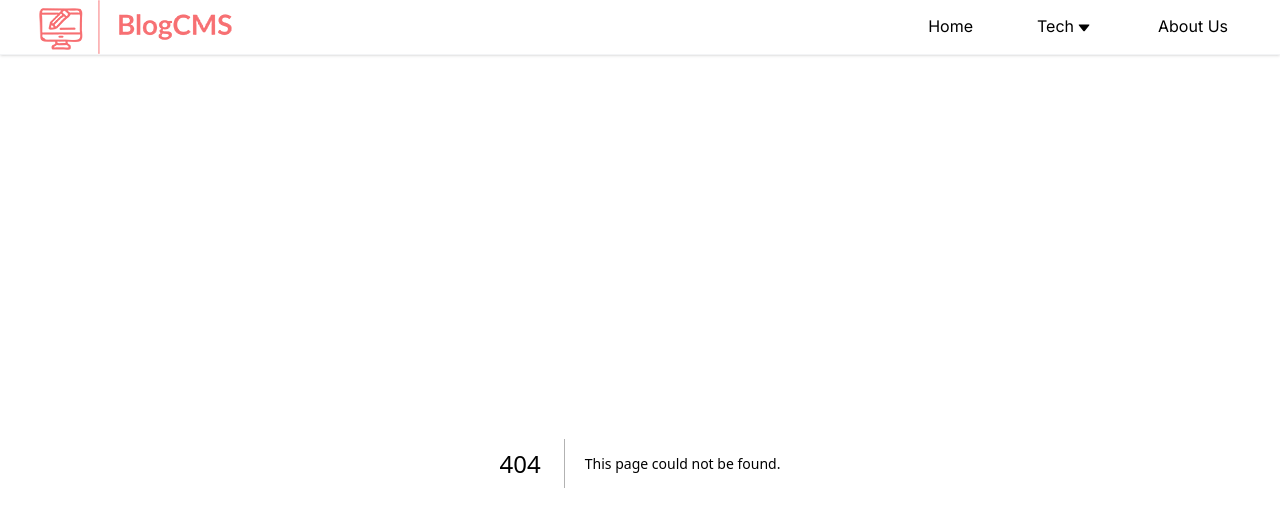
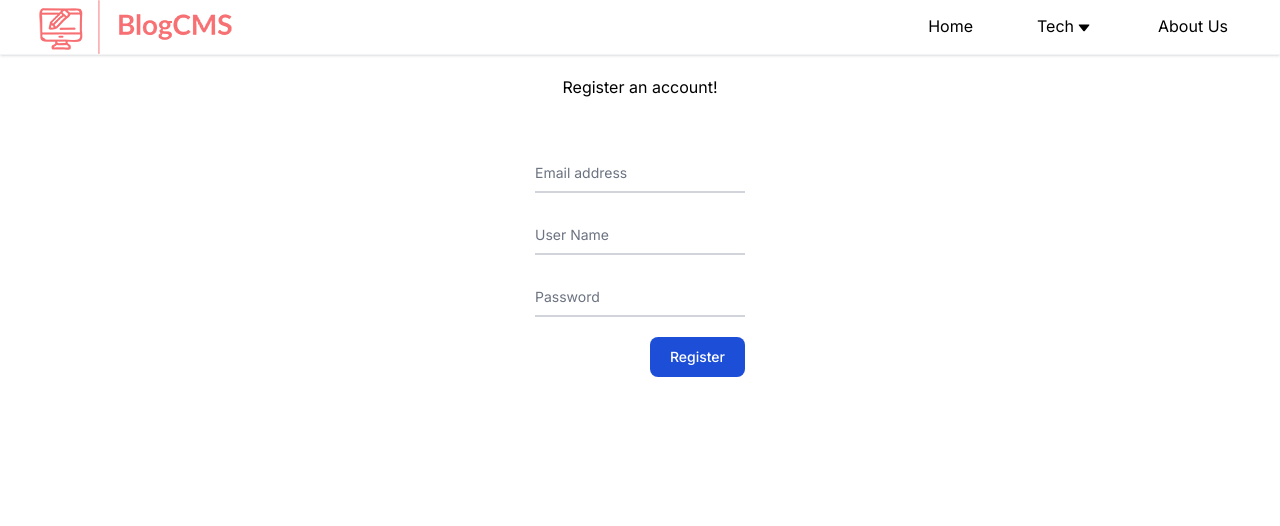
Before and after one commit to iamashay/BlogCMS, a Next.js app: page /register in a window 1280 px wide. Before the commit this address had no page. Shown: the top 526 px of the page. Built offline with nearby package versions, Linux system fonts and the light colour scheme.

Commit message:
Implement register and login page design

```diff
--- a/src/app/(auth)/login/page.js
+++ b/src/app/(auth)/login/page.js
@@ -1,7 +1,14 @@
+import LoginForm from "@/components/LoginForm"
+
+export const metadata = {
+    title: 'Login',
+}
+
 export default function Login() {
     return (
-        <main className='flex justify-center my-5'>
-            sdfd
+        <main className='flex items-center my-5 flex-col'>
+            <h1 className="mb-8">Login to your account!</h1>
+            <LoginForm />
         </main>
 
     )
--- /dev/null
+++ b/src/app/(auth)/register/page.js
@@ -0,0 +1,15 @@
+import RegisterForm from "@/components/RegisterForm"
+
+export const metadata = {
+    title: 'Register',
+}
+
+export default function Login() {
+    return (
+        <main className='flex items-center my-5 flex-col'>
+            <h1 className="mb-8">Register an account!</h1>
+            <RegisterForm />
+        </main>
+
+    )
+}
--- /dev/null
+++ b/src/components/LoginForm.jsx
@@ -0,0 +1,15 @@
+export default function Login() {
+    return (
+        <form className="flex flex-col">
+            <div className="relative z-0 w-fit mb-5 group">
+                <input type="text" name="username" id="username" className="block py-2.5 px-0 w-full text-sm text-gray-900 bg-transparent border-0 border-b-2 border-gray-300 appearance-none   focus:border-blue-500 focus:outline-none focus:ring-0  peer" placeholder=" " required />
+                <label htmlFor="username" className="peer-focus:font-medium absolute text-sm text-gray-500  duration-300 transform -translate-y-6 scale-75 top-3 -z-10 origin-[0] peer-focus:start-0 rtl:peer-focus:translate-x-1/4 rtl:peer-focus:left-auto peer-focus:text-blue-600  peer-placeholder-shown:scale-100 peer-placeholder-shown:translate-y-0 peer-focus:scale-75 peer-focus:-translate-y-6">User Name</label>
+            </div>
+            <div className="relative z-0 w-fit mb-5 group">
+                <input type="password" name="password" id="password" className="block py-2.5 px-0 w-full text-sm text-gray-900 bg-transparent border-0 border-b-2 border-gray-300 appearance-none   focus:border-blue-500 focus:outline-none focus:ring-0  peer" placeholder=" " required />
+                <label htmlFor="password" className="peer-focus:font-medium absolute text-sm text-gray-500  duration-300 transform -translate-y-6 scale-75 top-3 -z-10 origin-[0] peer-focus:start-0 rtl:peer-focus:translate-x-1/4 rtl:peer-focus:left-auto peer-focus:text-blue-600  peer-placeholder-shown:scale-100 peer-placeholder-shown:translate-y-0 peer-focus:scale-75 peer-focus:-translate-y-6">Password</label>
+            </div>
+            <button type="submit" className="text-white self-end bg-blue-700 hover:bg-blue-800 focus:ring-4 focus:outline-none focus:ring-blue-300 font-medium rounded-lg text-sm px-5 py-2.5 text-center">Login</button>
+        </form>
+    )
+}
--- /dev/null
+++ b/src/components/RegisterForm.jsx
@@ -0,0 +1,19 @@
+export default function RegisterForm() {
+    return (
+        <form className="flex flex-col">
+            <div className="relative z-0 w-fit my-5 group">
+                <input type="email" name="email" id="email" className="block py-2.5 px-0 w-full text-sm text-gray-900 bg-transparent border-0 border-b-2 border-gray-300 appearance-none   focus:border-blue-500 focus:outline-none focus:ring-0  peer" placeholder=" " required />
+                <label htmlFor="email" className="peer-focus:font-medium absolute text-sm text-gray-500  duration-300 transform -translate-y-6 scale-75 top-3 -z-10 origin-[0] peer-focus:start-0 rtl:peer-focus:translate-x-1/4 rtl:peer-focus:left-auto peer-focus:text-blue-600  peer-placeholder-shown:scale-100 peer-placeholder-shown:translate-y-0 peer-focus:scale-75 peer-focus:-translate-y-6">Email address</label>
+            </div>
+            <div className="relative z-0 w-fit mb-5 group">
+                <input type="text" name="username" id="username" className="block py-2.5 px-0 w-full text-sm text-gray-900 bg-transparent border-0 border-b-2 border-gray-300 appearance-none   focus:border-blue-500 focus:outline-none focus:ring-0  peer" placeholder=" " required />
+                <label htmlFor="username" className="peer-focus:font-medium absolute text-sm text-gray-500  duration-300 transform -translate-y-6 scale-75 top-3 -z-10 origin-[0] peer-focus:start-0 rtl:peer-focus:translate-x-1/4 rtl:peer-focus:left-auto peer-focus:text-blue-600  peer-placeholder-shown:scale-100 peer-placeholder-shown:translate-y-0 peer-focus:scale-75 peer-focus:-translate-y-6">User Name</label>
+            </div>
+            <div className="relative z-0 w-fit mb-5 group">
+                <input type="password" name="password" id="password" className="block py-2.5 px-0 w-full text-sm text-gray-900 bg-transparent border-0 border-b-2 border-gray-300 appearance-none   focus:border-blue-500 focus:outline-none focus:ring-0  peer" placeholder=" " required />
+                <label htmlFor="password" className="peer-focus:font-medium absolute text-sm text-gray-500  duration-300 transform -translate-y-6 scale-75 top-3 -z-10 origin-[0] peer-focus:start-0 rtl:peer-focus:translate-x-1/4 rtl:peer-focus:left-auto peer-focus:text-blue-600  peer-placeholder-shown:scale-100 peer-placeholder-shown:translate-y-0 peer-focus:scale-75 peer-focus:-translate-y-6">Password</label>
+            </div>
+            <button type="submit" className="text-white self-end bg-blue-700 hover:bg-blue-800 focus:ring-4 focus:outline-none focus:ring-blue-300 font-medium rounded-lg text-sm px-5 py-2.5 text-center">Register</button>
+        </form>
+    )
+}
```
Also changed, not shown: src/app/(auth)/register.js (deleted).
